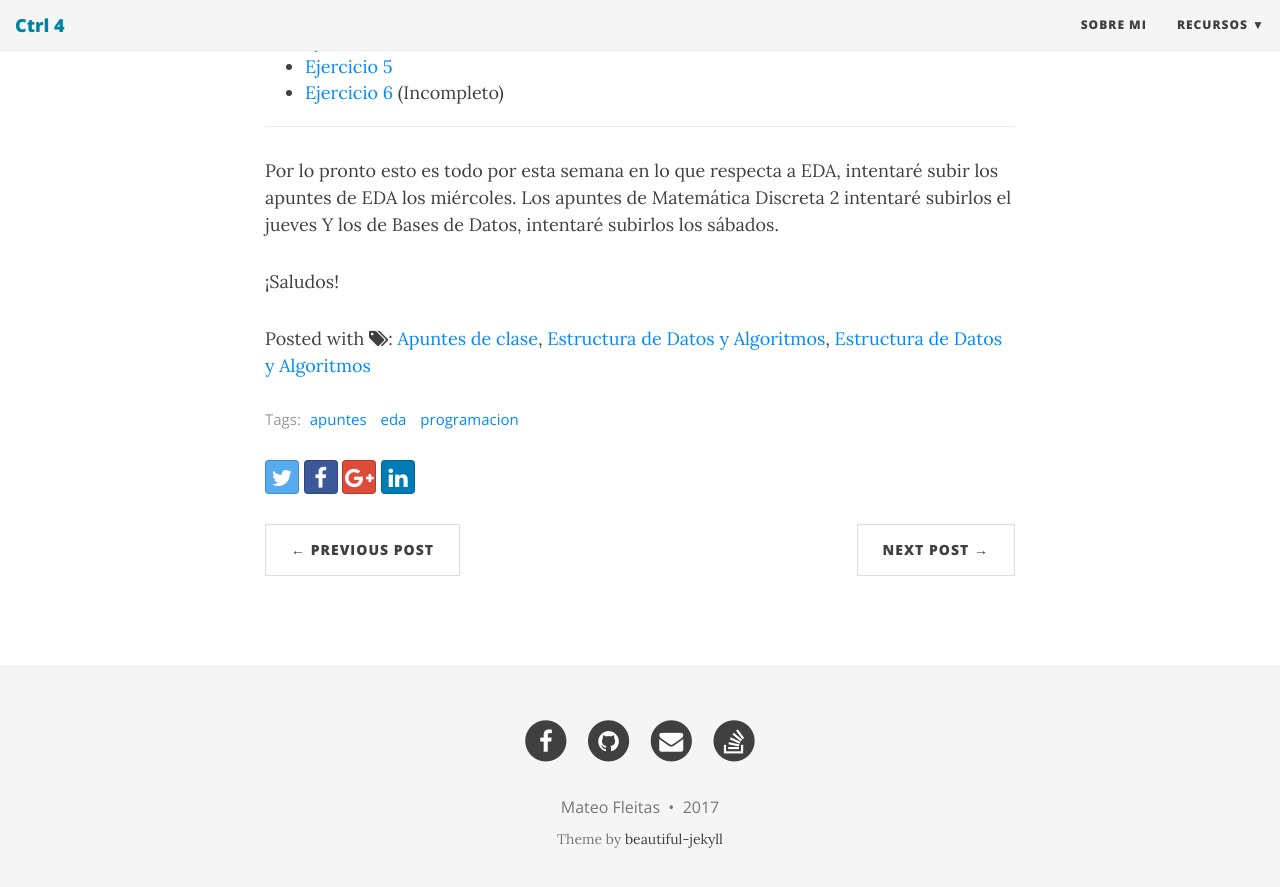
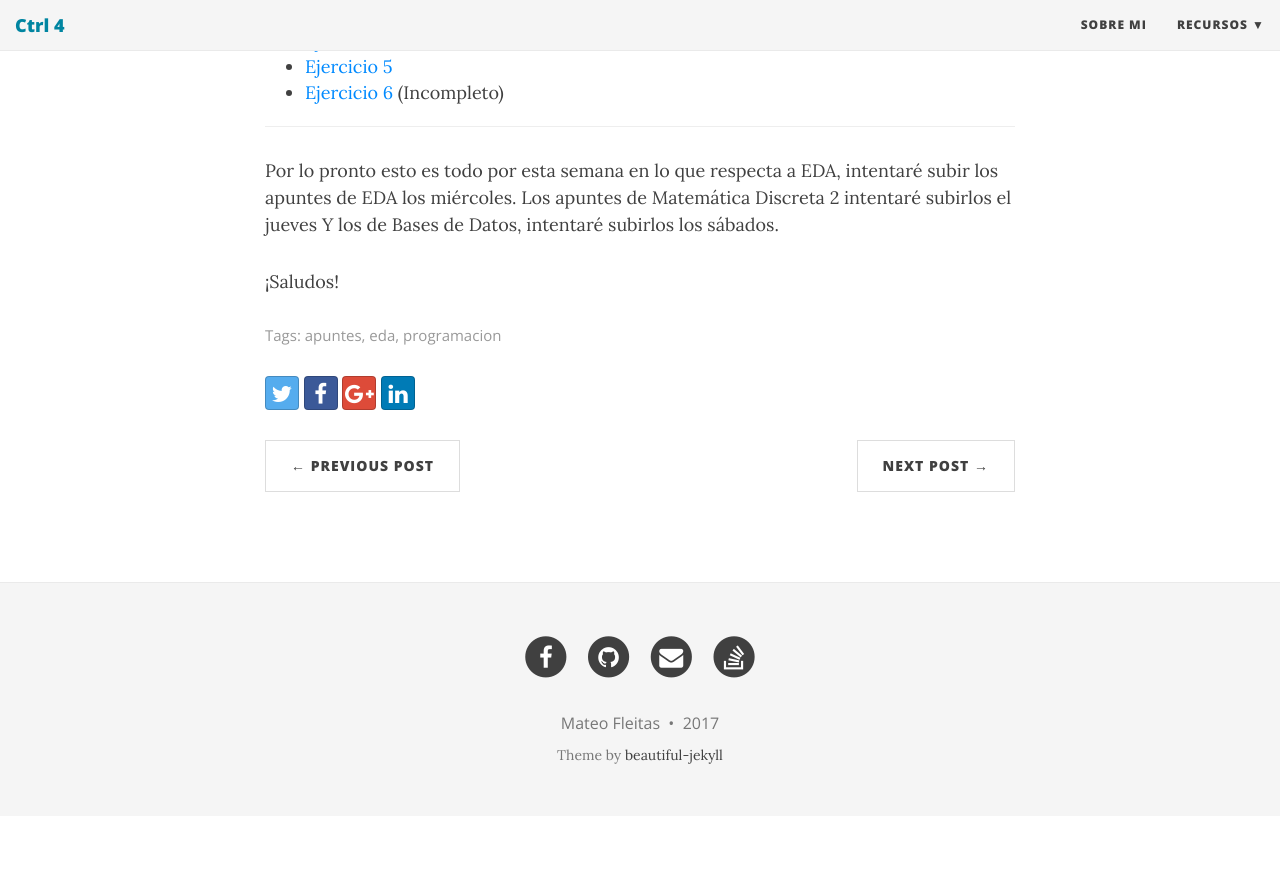
Before and after one commit to Ctrl4/ctrl4.github.io, a Jekyll site: the page built from _posts/2017-08-02-primer-semana-eda.md, in a window 1280 px wide and 900 px high, scrolled down 1783 px. Shown: the top 887 px of the window. Built offline with Jekyll 4.4.1, drawn with Linux system fonts in a browser that asks for light colours; nearby versions of some CDN libraries; comment, search, counter and statistics services are not loaded; after the commit the page ends 2599 px from its top, so only the background shows below that.

Commit message:
working with tags

```diff
--- a/_config.yml
+++ b/_config.yml
@@ -122,8 +122,14 @@
       layout: "page"
       show-avatar: true
 
+# collection configs
+collections:
+    my_categories:
+        output: true
+        permalink: /blog/category/:name/
+
 # Use tags pages (not recommended if you are deploying via GitHub pages, only set to true if deploying locally with ruby)
-link-tags: true
+link-tags: false
 
 # Exclude these files from production site
 exclude:
--- a/_data/tags.yml
+++ /dev/null
@@ -1,11 +0,0 @@
-- slug: apuntes
-  name: Apuntes de clase
-
-- slug: mdl2
-  name: Matemática Discreta y Lógica 2
-
-- slug: eda
-  name: Estructura de Datos y Algoritmos
-
-- slug: ctrl4
-  name: Anuncios generales
--- a/_layouts/post.html
+++ b/_layouts/post.html
@@ -2,24 +2,11 @@
 layout: base
 ---
 
-{% assign post = page %}
-{% if post.tags.size > 0 %}
-    {% capture tags_content %}Posted with {% if post.tags.size == 1 %}<i class="fa fa-tag"></i>{% else %}<i class="fa fa-tags"></i>{% endif %}: {% endcapture %}
-    {% for post_tag in post.tags %}
-        {% for data_tag in site.data.tags %}
-            {% if data_tag.slug == post_tag %}
-                {% assign tag = data_tag %}
-            {% endif %}
-        {% endfor %}
-        {% if tag %}
-            {% capture tags_content_temp %}{{ tags_content }}<a href="/blog/tag/{{ tag.slug }}/">{{ tag.name }}</a>{% if forloop.last == false %}, {% endif %}{% endcapture %}
-            {% assign tags_content = tags_content_temp %}
-        {% endif %}
-    {% endfor %}
-{% else %}
-    {% assign tags_content = '' %}
+{% assign category = site.my_categories | where: "slug", post.category %}
+{% assign category = category[0] %}
+{% if category %}
+    {% capture category_content %}<a class="label" href="{{ category.url }}">{{ category.name }}</a>{% endcapture %}
 {% endif %}
-
 
 
 {% include header.html type="post" %}
@@ -31,7 +18,7 @@
       <article role="main" class="blog-post">
         {{ content }}
       </article>
-        <p id="post-meta">{{ tags_content }}</p>
+      <p id="post-meta">{{ category_content }}</p>
       {% if page.tags.size > 0 %}
         <div class="blog-tags">
           Tags:
```
Also changed, not shown: _layouts/blog_by_tag.html (deleted, +0 -14 lines), _posts/2017-08-04-primer-semana-mdl2.md (+1 -0 lines), my_categories/apuntes.md (added, +5 -0 lines).
